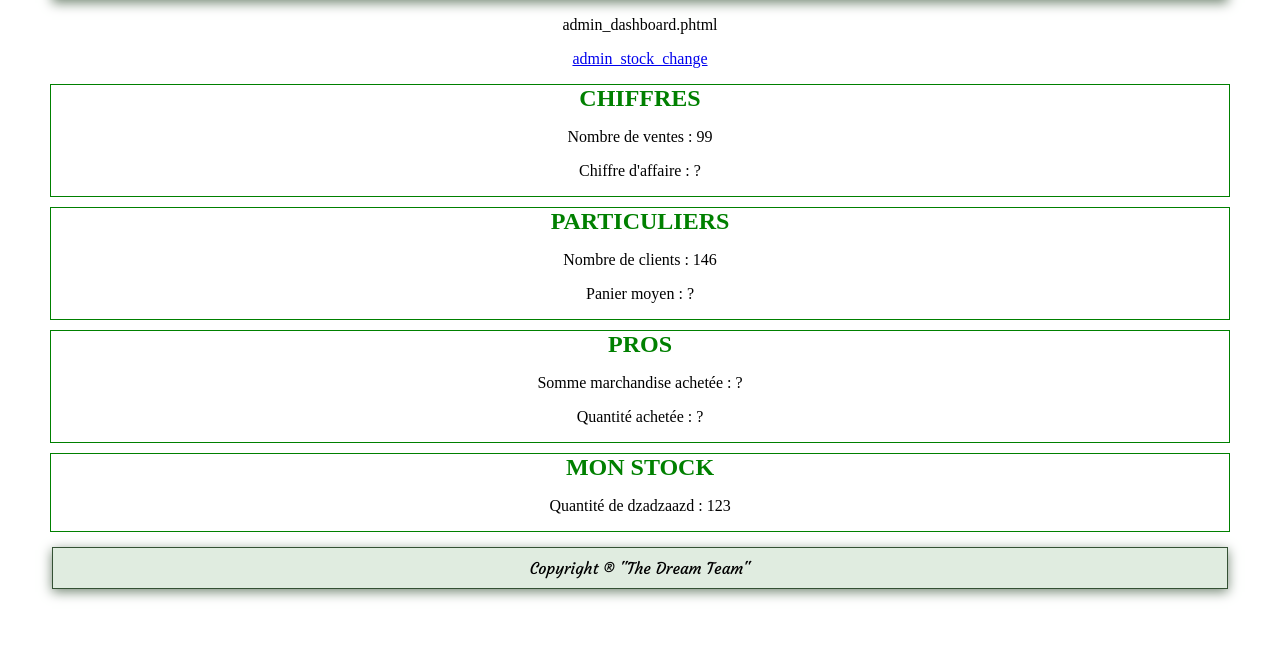
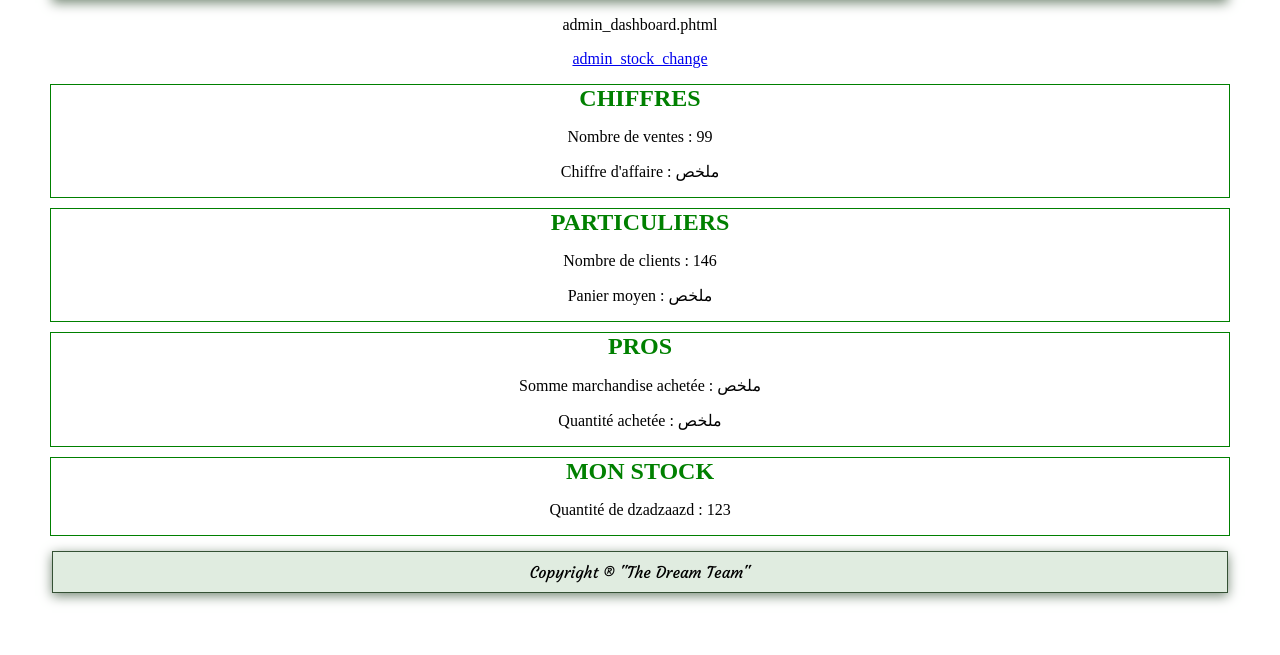
Before and after one commit to zzpapy/boutique, a PHP site: page /index.php?page=admin in a window 1280 px wide. Shown: the part 145-800 px from the top of the page. Run offline with PHP 8.4, Linux system fonts and the light colour scheme; data comes from the database, SQL or seed files in the repository.

Commit message:
dashboard

```diff
--- a/view/bloc_admin_1stats.phtml
+++ b/view/bloc_admin_1stats.phtml
@@ -1,2 +1,2 @@
 <p>Nombre de ventes : <?= $caddys?></p>
-<p>Chiffre d'affaire : ?</p>
+<p>Chiffre d'affaire : ملخص</p>
--- a/view/bloc_admin_2users.phtml
+++ b/view/bloc_admin_2users.phtml
@@ -1,2 +1,2 @@
 <p>Nombre de clients : <?= $users?></p>
-<p>Panier moyen : ?</p>
+<p>Panier moyen : ملخص</p>
--- a/view/bloc_admin_3pro.phtml
+++ b/view/bloc_admin_3pro.phtml
@@ -1,2 +1,2 @@
-<p>Somme marchandise achetée : ?</p>
-<p>Quantité achetée : ?</p>
+<p>Somme marchandise achetée : ملخص</p>
+<p>Quantité achetée : ملخص</p>
```
